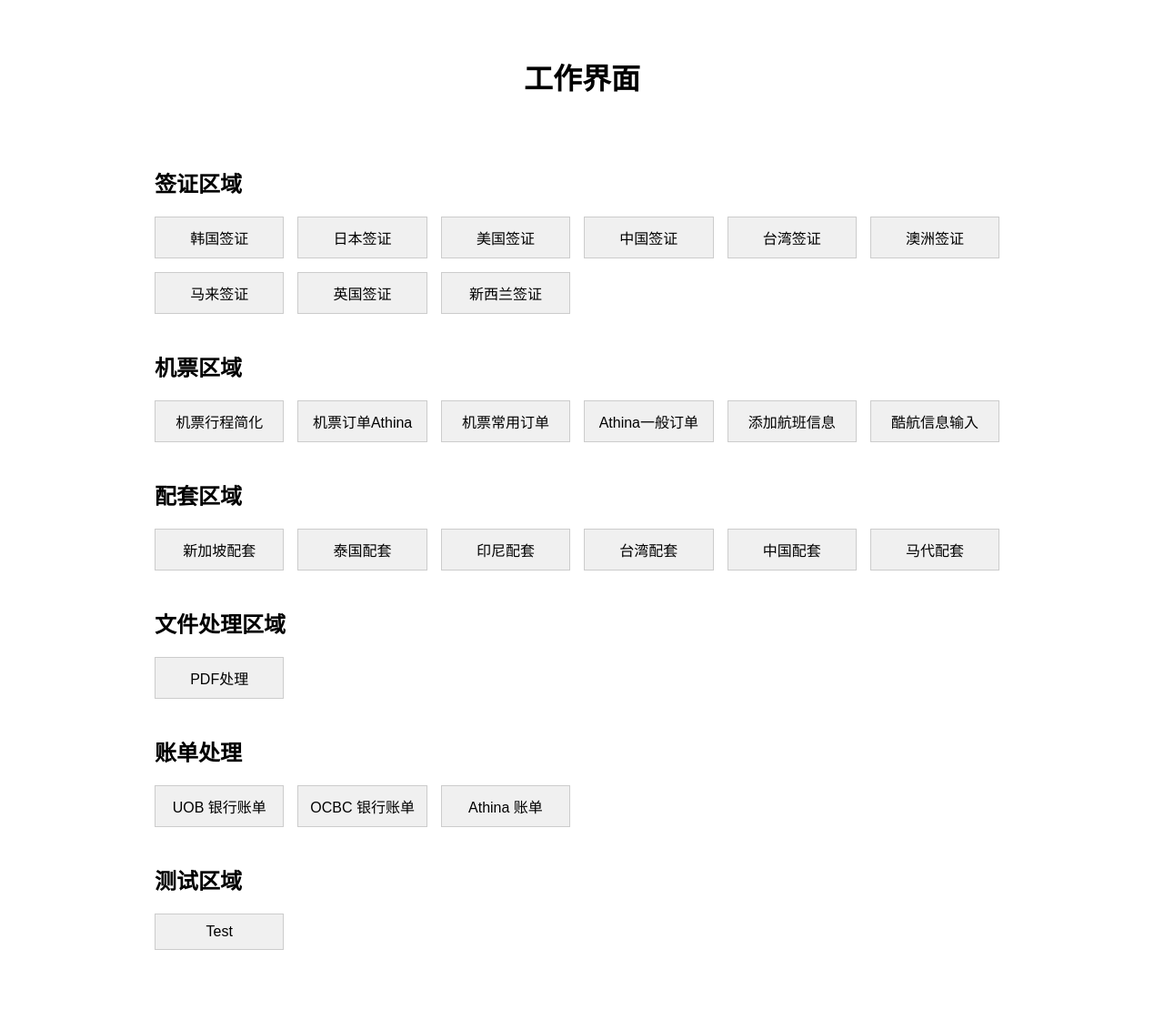
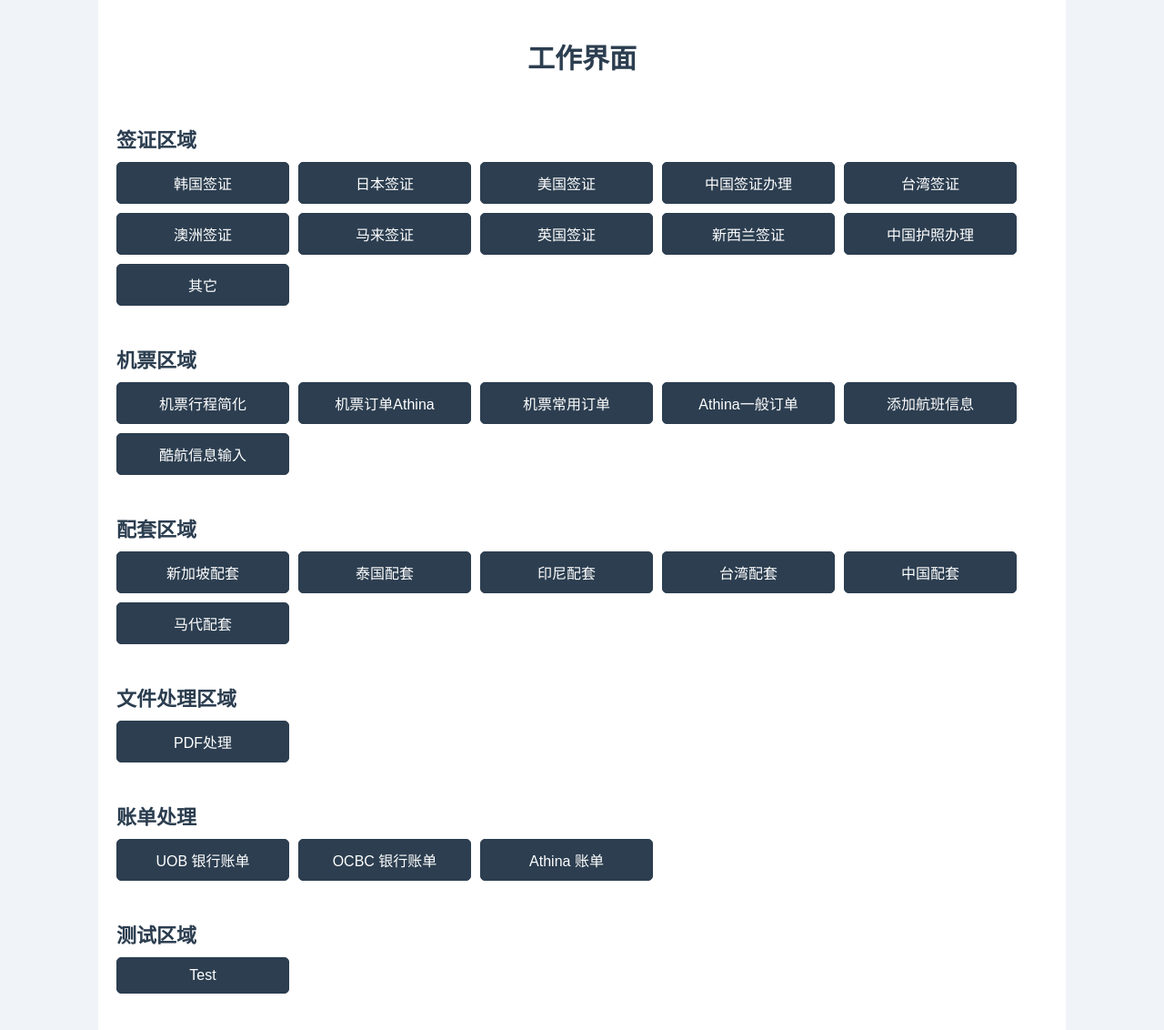
Before and after one commit to Zhuanpy/Zhuanpy-MyTravelPanel, a Flask app: page / in a window 1280 px wide. Shown: the whole page at 91% size. Before the commit the page ends 1044 px from the top, so only its background shows below. Run offline with Flask 3, Linux system fonts and the light colour scheme.

Commit message:
update 12JUN, 2024

```diff
--- a/MyWeb/routes_files.py
+++ b/MyWeb/routes_files.py
@@ -1,5 +1,6 @@
 from flask import Blueprint, render_template, request
 from Visa.VisaPdfFile.pdffile import MyPdfFile
+
 
 # 创建蓝图
 fpb = Blueprint('files_routes', __name__)
--- a/MyWeb/templates/index.html
+++ b/MyWeb/templates/index.html
@@ -12,75 +12,88 @@
             margin: 0;
             padding: 0;
             box-sizing: border-box;
+            background-color: #f0f4f8;
+            color: #333;
         }
-
+        .center {
+            display: flex;
+            justify-content: center;
+            align-items: center;
+            flex-direction: column;
+        }
         .container {
-            max-width: calc(100% - 300px); /* 100% 减去左右各 200 像素 */
-            margin: 20px auto;
+            width: 80%;
+            margin: 0 auto;
+            background-color: #ffffff;
             padding: 20px;
-            box-sizing: border-box;
+            display: flex;
+            flex-wrap: wrap;
+            justify-content: center;
         }
-
-        h1 {
-            text-align: center;
+        .section {
+            width: 100%;
             margin-bottom: 20px;
         }
-
-        h2 {
-            text-align: left;
-            margin-bottom: 20px;
-        }
-
-        .section {
-            margin-bottom: 40px;
-        }
-
         .button-container {
             display: flex;
             flex-wrap: wrap;
-            justify-content: left;
-            gap: 15px;
+            gap: 10px;
+			justify-content: flex-start; /* 子元素在主轴（水平轴）上居左对齐 */
+            text-align: center;
         }
-
         button {
-            width: 16ch; /* 固定宽度为6个字符 */
-            padding: 10px 0; /* 调整上下内边距，使其看起来更均匀 */
+            padding: 10px;
             font-size: 16px;
             cursor: pointer;
-            border: 1px solid #ccc;
-            background-color: #f0f0f0;
+            border: 1px solid #2c3e50;
+            background-color: #2c3e50;
+            color: #ffffff;
             transition: background-color 0.3s, border-color 0.3s;
-            text-align: center;
+            border-radius: 5px;
+			width: 190px;
         }
-
         button:hover {
-            background-color: #e0e0e0;
-            border-color: #999;
+            background-color: #34495e;
+            border-color: #34495e;
+        }
+        h1 {
+            color: #2c3e50;
+            margin-bottom: 10px;
+            font-size: 30px;
+        }
+        h3 {
+            color: #2c3e50;
+            margin-bottom: 10px;
+            font-size: 22px;
         }
     </style>
 </head>
 <body>
     <div class="container">
+
+		<div class="section">
+			<div class="center">
 				<h1>工作界面</h1>
-        <br>
-        <br>
+			</div>
+		</div>
 		<div class="section">
-            <h2>签证区域</h2>
+			<h3>签证区域</h3>
 			<div class="button-container">
 				<a href="{{url_for('visa_routes.visa_Korea')}}"><button>韩国签证</button></a>
 				<a href="{{url_for('visa_routes.visa_Japan')}}"><button>日本签证</button></a>
 				<a href="{{url_for('visa_routes.visa_Us')}}"><button>美国签证</button></a>
-                <a href="{{url_for('visa_routes.visa_China')}}"><button>中国签证</button></a>
+				<a href="{{url_for('visa_routes.visa_China')}}"><button>中国签证办理</button></a>
 				<a href="{{url_for('visa_routes.visa_Taiwan')}}"><button>台湾签证</button></a>
 				<a href="{{url_for('visa_routes.visa_Australia')}}"><button>澳洲签证</button></a>
 				<a href="{{url_for('visa_routes.visa_Malaysia')}}"><button>马来签证</button></a>
 				<a href="{{url_for('visa_routes.visa_Uk')}}"><button>英国签证</button></a>
 				<a href="{{url_for('visa_routes.visa_NewZealand')}}"><button>新西兰签证</button></a>
+				<a href="{{url_for('visa_routes.visa_NewZealand')}}"><button>中国护照办理</button></a>
+				<a href="{{url_for('visa_routes.visa_NewZealand')}}"><button>其它</button></a>
 			</div>
 		</div>
-
 		<div class="section">
-            <h2>机票区域</h2>
+			<h3>机票区域</h3>
 			<div class="button-container">
 				<a href="{{url_for('flight_routes.itinerary_conversion')}}"><button>机票行程简化</button></a>
 				<a href="{{url_for('flight_routes.flight_to_athina_page')}}"><button>机票订单Athina</button></a>
@@ -90,9 +103,8 @@
 				<a href="{{url_for('flight_routes.enter_flight_information')}}"><button>酷航信息输入</button></a>
 			</div>
 		</div>
-
 		<div class="section">
-            <h2>配套区域</h2>
+			<h3>配套区域</h3>
 			<div class="button-container">
 				<a href="/accommodation"><button>新加坡配套</button></a>
 				<a href="/accommodation"><button>泰国配套</button></a>
@@ -102,29 +114,31 @@
 				<a href="/accommodation"><button>马代配套</button></a>
 			</div>
 		</div>
-
 		<div class="section">
-            <h2>文件处理区域</h2>
+			<h3>文件处理区域</h3>
 			<div class="button-container">
 				<a href="/file_processing"><button>PDF处理</button></a>
 			</div>
 		</div>
-
 		<div class="section">
-            <h2>账单处理</h2>
+			<h3>账单处理</h3>
 			<div class="button-container">
 				<a href="/accommodation"><button>UOB 银行账单</button></a>
 				<a href="/accommodation"><button>OCBC 银行账单</button></a>
 				<a href="/accommodation"><button>Athina 账单</button></a>
 			</div>
 		</div>
-
 		<div class="section">
-            <h2>测试区域</h2>
+                <h3>测试区域</h3>
                 <div class="button-container">
                     <a href="/my_test"><button>Test</button></a>
                 </div>
             </div>
+
     </div>
+
+
+
 </body>
+
 </html>
```
Also changed, not shown: MyWeb/route_flight.py (+22 -2 lines), MyWeb/templates/css/styles.css (added, +56 -0 lines), MyWeb/templates/flights/Flight_booking_to_Athina.html (+7 -3 lines), MyWeb/templates/flights/flight_timing_entry.html (added, +26 -0 lines), MyWeb/templates/visas/korea.html (+67 -13 lines), MyWeb/utils.py (+36 -4 lines). Lines whose indentation alone changed are shown as unchanged.
